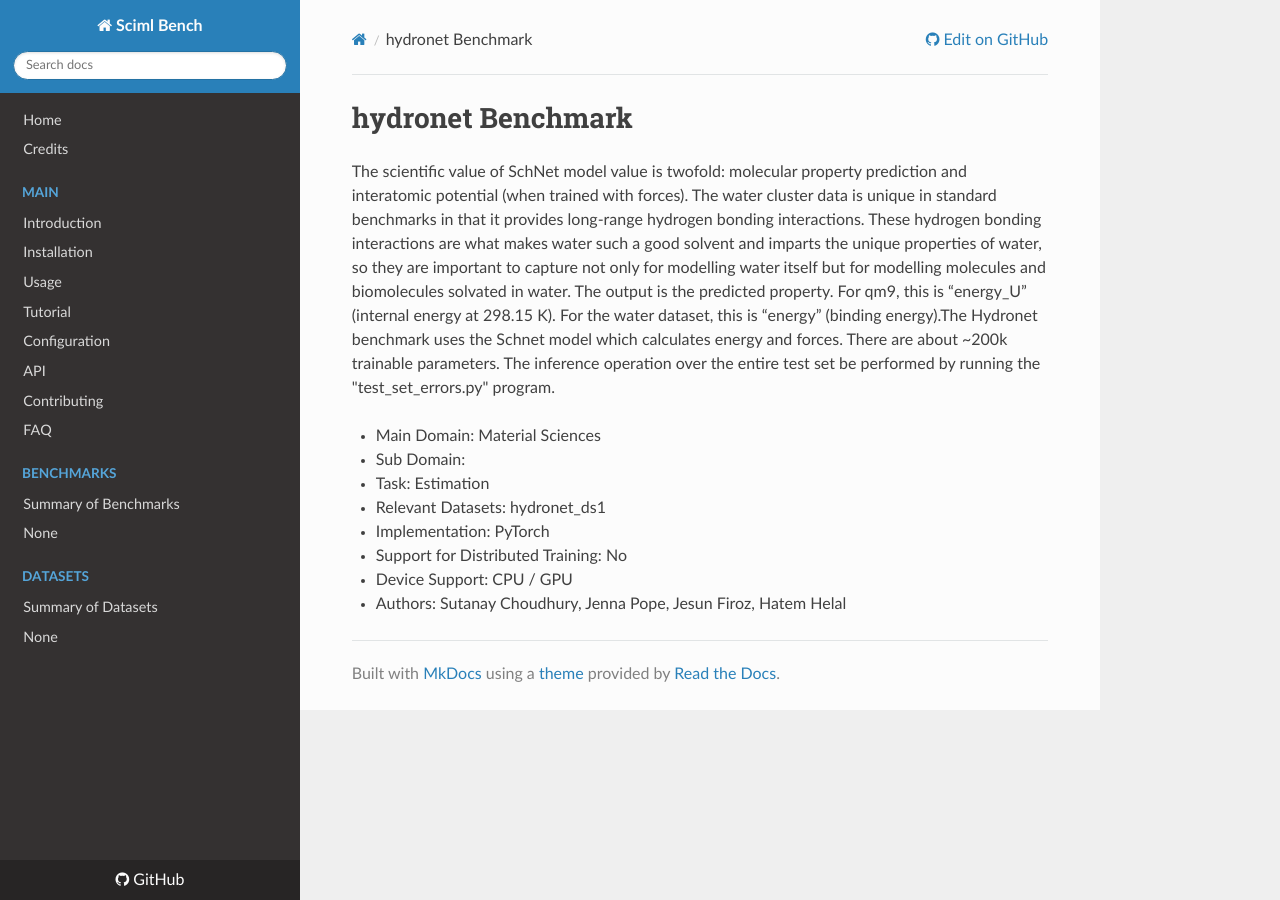
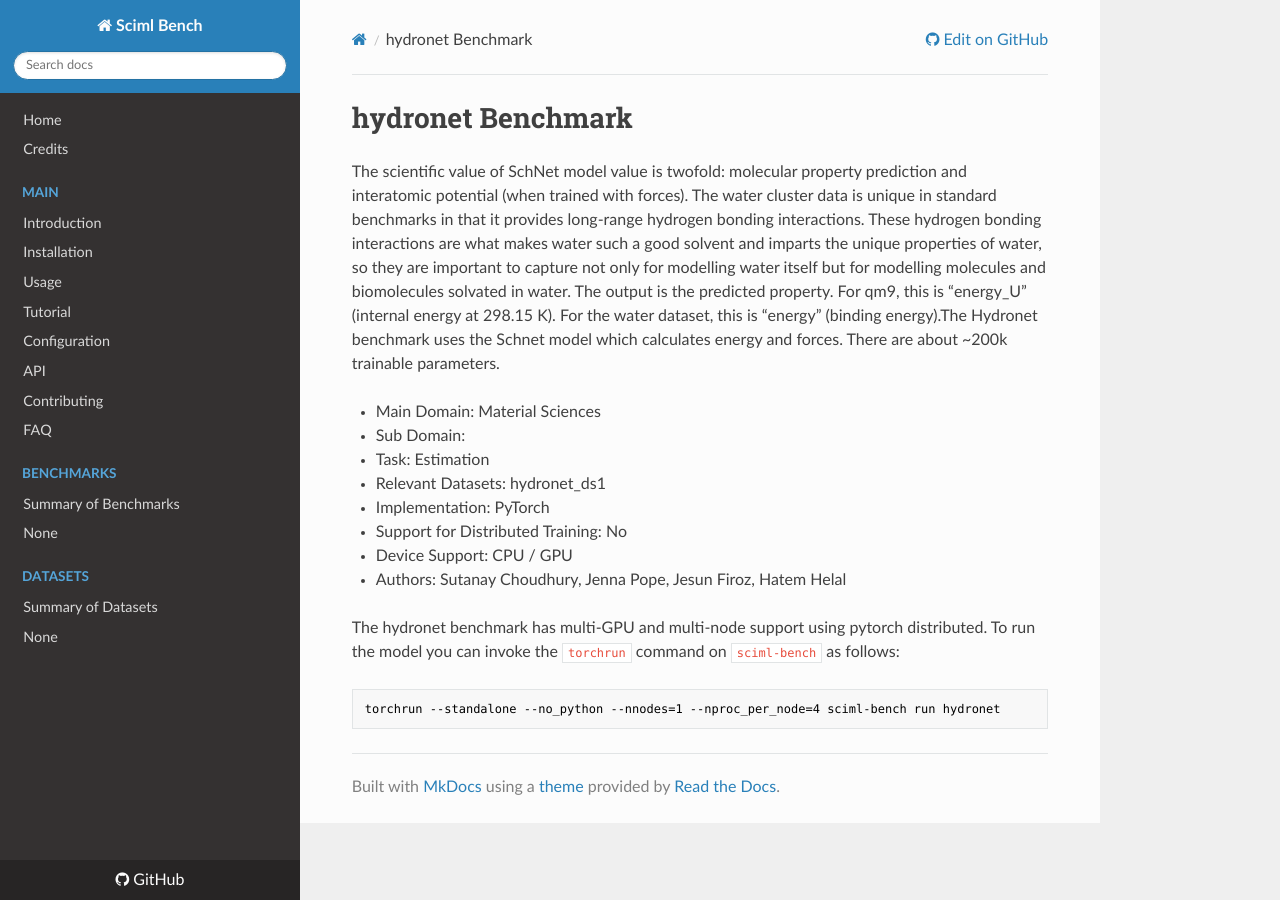
Before and after one commit to stfc-sciml/sciml-bench, an MkDocs documentation site: the page built from sciml_bench/docs/markdown/benchmarks/hydronet.md, in a window 1280 px wide. Built offline with MkDocs 1.6.1, drawn with Linux system fonts in a browser that asks for light colours; nearby versions of some CDN libraries.

Commit message:
Update hydronet docs

````diff
--- a/sciml_bench/docs/markdown/benchmarks/hydronet.md
+++ b/sciml_bench/docs/markdown/benchmarks/hydronet.md
@@ -8,8 +8,7 @@ water, so they are important to capture not only for modelling water itself but
 molecules and biomolecules solvated in water. The output is the predicted property. For qm9,
 this is “energy_U” (internal energy at 298.15 K). For the water dataset, this is “energy”
 (binding energy).The Hydronet benchmark uses the Schnet model which calculates energy and
-forces. There are about ~200k trainable parameters. The inference operation over the entire
-test set be performed by running the "test_set_errors.py" program.
+forces. There are about ~200k trainable parameters.
 
 * Main Domain: Material Sciences
 * Sub Domain:
@@ -19,6 +18,12 @@ test set be performed by running the "test_set_errors.py" program.
 * Support for Distributed Training: No
 * Device Support: CPU / GPU
 * Authors: Sutanay Choudhury, Jenna Pope, Jesun Firoz, Hatem Helal
+
+The hydronet benchmark has multi-GPU and multi-node support using pytorch distributed. To run the model you can invoke the `torchrun` command on `sciml-bench` as follows:
+
+```bash
+torchrun --standalone --no_python --nnodes=1 --nproc_per_node=4 sciml-bench run hydronet
+```
 
 <!--
 The scientific value of SchNet model value is twofold: molecular property prediction and
````
